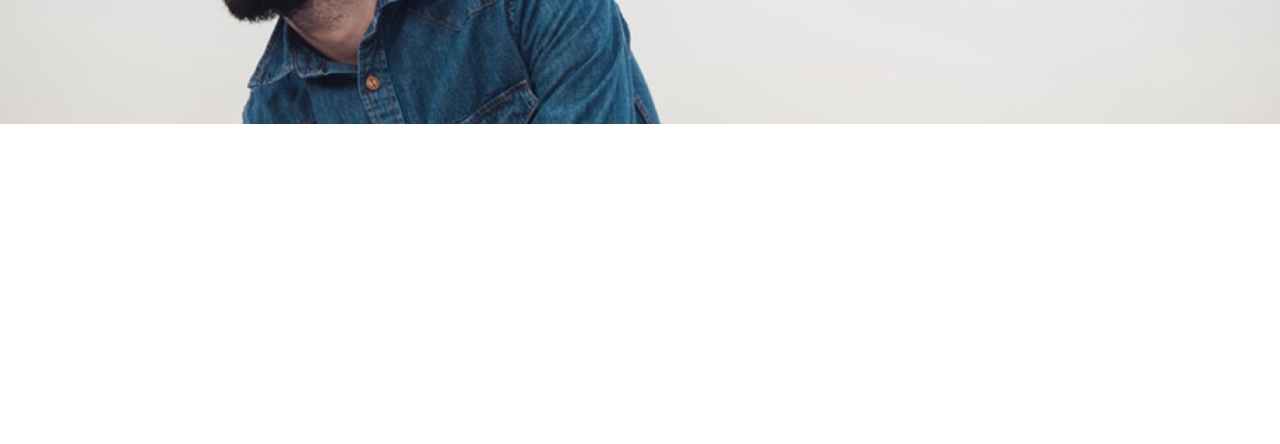
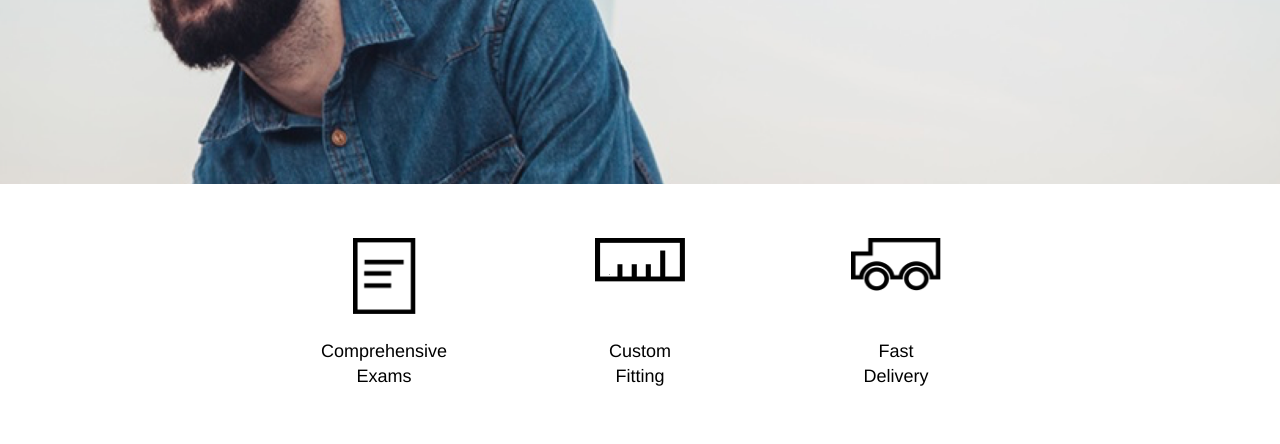
Before and after one commit to kennysunstone/Tortoiseshell, a plain HTML site: page index.html in a window 1280 px wide. Shown: the part 356-800 px from the top of the page. Drawn offline with Linux system fonts and the light colour scheme.

Commit message:
Add service features

```diff
--- a/index.html
+++ b/index.html
@@ -3,8 +3,8 @@
   <head>
     <meta charset="utf-8">
     <title>Tortoiseshell Optics</title>
+    <link href="./resources/css/reset.css" type="text/css" rel="stylesheet"/>
     <link href="./resources/css/style.css" type="text/css" rel="stylesheet"/>
-    <link href="./resources/css/reset.css" type="text/css" rel="stylesheet"/>
   </head>
   <body>
     <!-- Header code with two containers-->
@@ -21,13 +21,52 @@
           <p>Contact</p>
         </div>
       </div>
-      <!-- Another container for the slogan - not sure why margisn work!-->
+      <!-- Another container for the slogan - not sure why margins work!-->
       <div class='container'>
         <div class='slogan'>
           <h1>DON'T JUST LOOK, SEE.</H1>
         </div>
       </div>
     </div>
-
+    <!--This section sets out the three service features advertised-->
+    <!--Includes some formatting not on spec eg para line-height is 1.4-->
+    <!--I have also skipped the 6rem between ruler an d trcuk because spacing works in this format-->
+    <div class="services">
+      <div class="imageGrid">
+        <div class="container">
+          <div class="feature">
+            <div class="box">
+              <img id="paper" src="./resources/css/images/paper-icon.png"/>
+            </div>
+          </div>
+          <div class="feature">
+            <div class="box">
+              <img id="ruler" src="./resources/css/images/ruler-icon.png"/>
+            </div>
+          </div>
+          <div class="feature">
+            <div class="box">
+              <img id="truck" src="./resources/css/images/truck-icon.png"/>
+            </div>
+          </div>
+        </div>
+      </div>
+      <div class="textGrid">
+        <div class="textContainer">
+          <div class="description">
+            <p>Comprehensive</p>
+            <p>Exams</p>
+          </div>
+          <div class="description">
+            <p>Custom</p>
+            <p>Fitting</p>
+          </div>
+          <div class="description">
+            <p>Fast</p>
+            <p>Delivery</p>
+          </div>
+        </div>
+      </div>
+  </div>
   </body>
 </html>
--- a/resources/css/style.css
+++ b/resources/css/style.css
@@ -69,7 +69,6 @@ html {
   display: flex;
   background-color: white;
   height: 5.2rem;
-  text-align: center;
   width: 558px;
 }
 .headBackground .container .slogan h1 {
@@ -78,8 +77,67 @@ html {
   font-weight: bold;
   line-height: 1.2;
   color: black;
-  margin-left: 5rem;
-  margin-right: 5rem;
+  margin-left: 3rem;
+  margin-right: 3rem;
   margin-top: 1.5rem;
   margin-bottom: 1.5rem;
 }
+.services {
+  display: flex;
+  flex-direction: column;
+  align-items: center;
+}
+.imageGrid {
+  display:flex;
+  width: 100%;
+  justify-content: center;
+  padding-top: 3rem;
+}
+.imageGrid .container {
+  display: flex;
+  justify-content: space-between;
+  width: 640px;
+}
+.imageGrid .container .feature {
+  display: flex;
+  flex-direction: column;
+  align-items: center;
+  width: 20%;
+  height: 5.6rem;
+}
+.imageGrid .container .feature .box {
+  justify-content: center;
+  padding-bottom: 1rem;
+}
+#paper {
+  width: 3.5rem;
+}
+#ruler {
+  width: 5rem;
+}
+#truck {
+  width: 5rem;
+}
+.textGrid {
+  display:flex;
+  width: 100%;
+  justify-content: center;
+  padding-bottom: 3rem;
+}
+.textGrid .textContainer {
+  display: flex;
+  justify-content: space-between;
+  width: 640px;
+  height: 2.8rem;
+}
+.textGrid .textContainer .description {
+  display: flex;
+  flex-direction: column;
+  align-items: center;
+  width: 20%;
+}
+.textGrid .textContainer .description p {
+  font-family: Helvetica;
+  line-height: 1.4;
+  text-align: center;
+}
```
